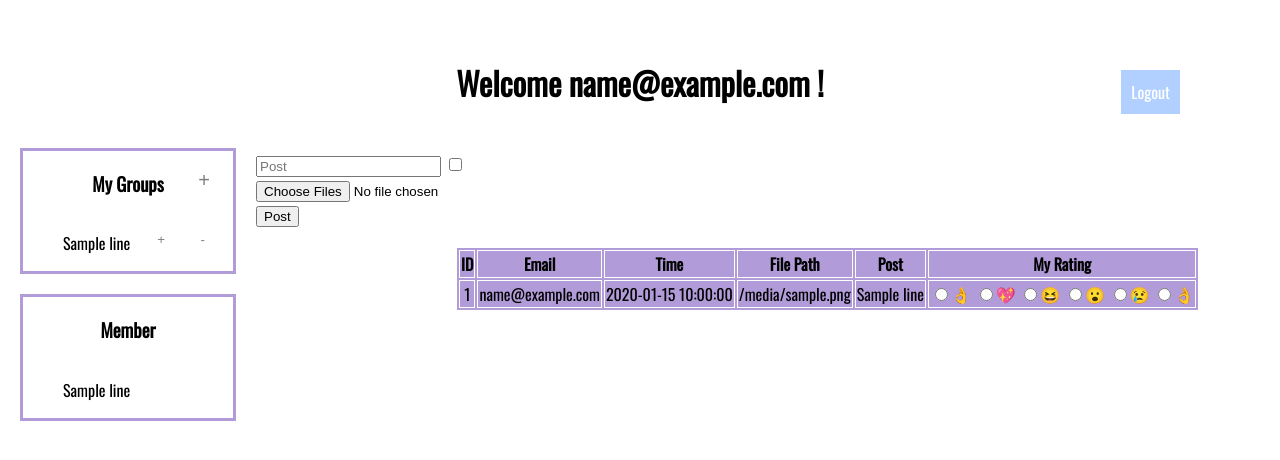
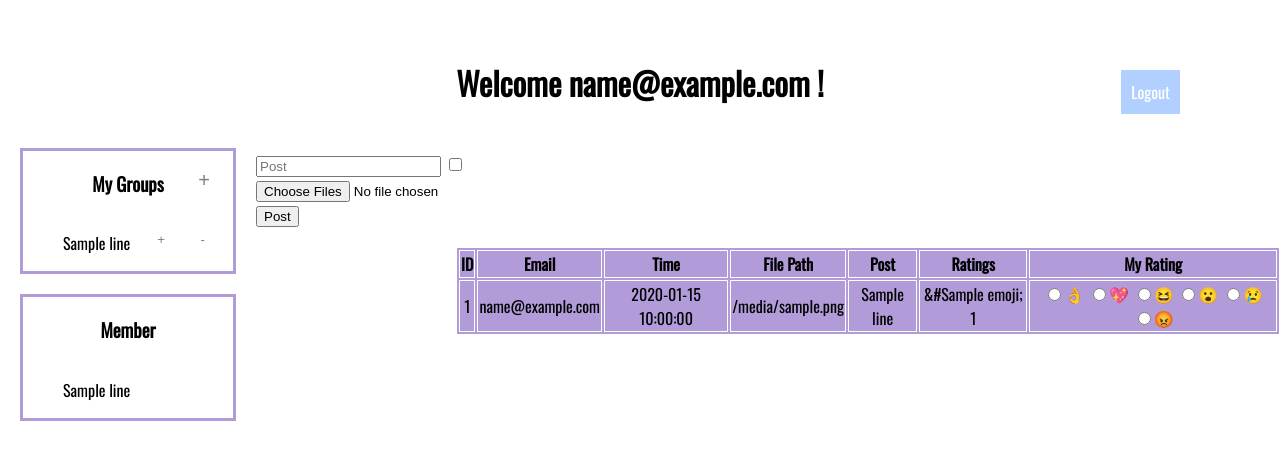
Before and after one commit to al4991/DatabaseProject, a Flask app: template templates/index.html in a window 1280 px wide. Shown: the top 460 px of the page. Run offline with Flask 2, Linux system fonts and the light colour scheme; the template is opened without the code that fills it: most values are stand-ins (such as "Sample title", 1, 10 or a date in 2020).

Commit message:
Displaying total ratings

```diff
--- a/app.py
+++ b/app.py
@@ -49,12 +49,17 @@ def index():
         cursor.execute(query, (session['userEmail']))
     rate_data = cursor.fetchall()
 
+    cursor.rownumber = 0
+    query = "SELECT item_id, emoji, count(*) AS emoji_count FROM Rate GROUP BY item_id, emoji"
+    cursor.execute(query)
+    rate_stats = cursor.fetchall()
+
     cursor.close()
     if 'userEmail' in session:
         return render_template('index.html', ownedGroups=friendData, memberGroups=memberData, posts=data,
-                               rates=rate_data, email=session['userEmail'])
+                               rates=rate_data, rate_stats = rate_stats, email=session['userEmail'])
     else:
-        return render_template('index.html', posts=data)
+        return render_template('index.html', posts=data, rate_stats = rate_stats)
 
 
 @app.route('/login')
--- a/templates/index.html
+++ b/templates/index.html
@@ -228,6 +228,7 @@
                     <th>Time</th>
                     <th>File Path</th>
                     <th>Post</th>
+                    <th>Ratings</th>
                 {% if email %}
                     <th>My Rating</th>
                 {% endif %}
@@ -240,6 +241,14 @@
                         <td>{{ line.post_time }}</td>
                         <td>{{ line.file_path }}</td>
                         <td>{{ line.item_name }}</td>
+                        <td>
+                            {% for rating in rate_stats %}
+                                {% if rating.item_id == line.item_id %}
+                                    &#{{ rating.emoji }};
+                                    {{ rating.emoji_count }}
+                                {% endif %}
+                            {% endfor %}
+                        </td>
                         {% if email %}
                             <td>
                                     <input type="radio" name="rate{{ line.item_id}}" value="x1F44C" onclick="submitForm()">&#x1F44C;
@@ -247,7 +256,7 @@
                                     <input type="radio" name="rate{{ line.item_id}}" value="x1F606" onclick="submitForm()">&#x1F606;
                                     <input type="radio" name="rate{{ line.item_id}}" value="x1F62E" onclick="submitForm()">&#x1F62E;
                                     <input type="radio" name="rate{{ line.item_id}}" value="x1F622" onclick="submitForm()">&#x1F622;
-                                    <input type="radio" name="rate{{ line.item_id}}" value="x1F621" onclick="submitForm()">&#x1F44C;
+                                    <input type="radio" name="rate{{ line.item_id}}" value="x1F621" onclick="submitForm()">&#x1F621;
                                     {% for rate in rates %}
                                         {% if rate.item_id == line.item_id %}
                                             {% if rate.emoji == "x1F44C" %}
```
